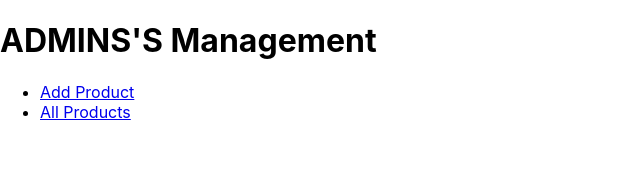
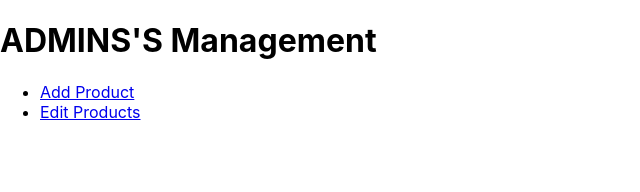
Before and after one commit to yreddys/ORoot_front, a React (Create React App) app in the folder root/: page / in a window 1280 px wide. Shown: the top 192 px of the page, without its empty margins (0-640 px from the left). Built offline with nearby package versions, Linux system fonts and the light colour scheme.

Commit message:
changes to endpoint

```diff
--- a/root/src/App.js
+++ b/root/src/App.js
@@ -12,10 +12,10 @@ const App = () => {
           <nav>
             <ul>
               <li>
-                <Link to="/admin-addproduct">Add Product</Link>
+                <Link to="/admin-add-product">Add Product</Link>
               </li>
               <li>
-                <Link to="/admin-all-products">All Products</Link>
+                <Link to="/admin-edit-products">Edit Products</Link>
               </li>
             </ul>
           </nav>
@@ -23,8 +23,8 @@ const App = () => {
 
         <main>
           <Routes>
-            <Route path="/admin-addproduct" element={<AddProductForm />} /> {/* Route to AddProductForm */}
-            <Route path="/admin-all-products" element={<EditProducts />} /> {/* Route to AllProducts */}
+            <Route path="/admin-add-product" element={<AddProductForm />} /> {/* Route to AddProductForm */}
+            <Route path="/admin-edit-products" element={<EditProducts />} /> {/* Route to AllProducts */}
           </Routes>
         </main>
       </div>
```
